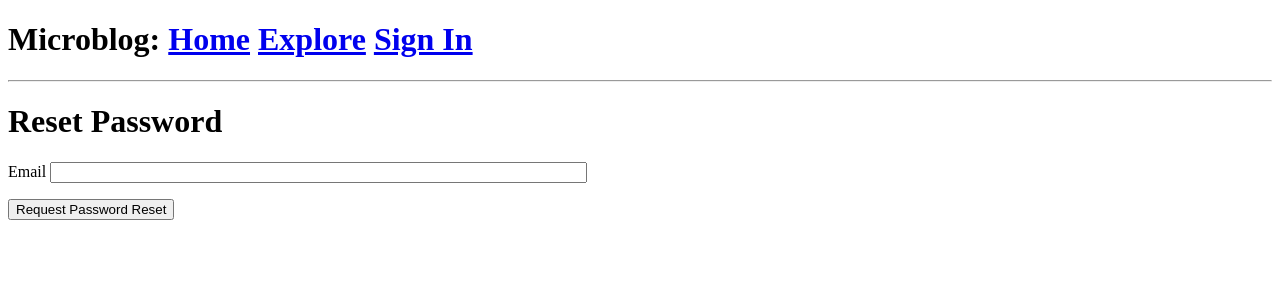
After one commit to thelomb/microblog, a Flask app: page /reset_password_request in a window 1280 px wide. The commit adds this page. Shown: the top 300 px of the page. Run offline with Flask 2, Linux system fonts and the light colour scheme.

Commit message:
password reset

```diff
--- a/application/__init__.py
+++ b/application/__init__.py
@@ -6,6 +6,8 @@ from flask_login import LoginManager
 import logging
 from logging.handlers import SMTPHandler, RotatingFileHandler
 import os
+from flask_mail import Mail
+
 
 app = Flask(__name__)
 app.config.from_object(Config)
@@ -14,6 +16,8 @@ migrate = Migrate(app, db)
 login = LoginManager(app)
 login.login_view = 'login'
 login.login_message = 'Please log in'
+mail = Mail(app)
+
 
 if not app.debug:
     if app.config['MAIL_SERVER']:
--- a/application/forms.py
+++ b/application/forms.py
@@ -52,3 +52,15 @@ class PostForm(FlaskForm):
     post = TextAreaField('Say something', validators=[
         DataRequired(), Length(min=1, max=140)])
     submit = SubmitField('Submit')
+
+
+class ResetPasswordRequestForm(FlaskForm):
+    email = StringField('Email', validators=[DataRequired(), Email()])
+    submit = SubmitField('Request Password Reset')
+
+
+class ResetPasswordForm(FlaskForm):
+    password = PasswordField('Password', validators=[DataRequired()])
+    password_repeat = PasswordField(
+        'Repeat Password', validators=[DataRequired(), EqualTo('password')])
+    submit = SubmitField('Request Password Reset')
--- a/application/routes.py
+++ b/application/routes.py
@@ -1,11 +1,13 @@
 from flask import render_template, flash, redirect, url_for, request
 from application import app, db
 from application.forms import (LoginForm, RegistrationForm, EditProfileForm,
-                               PostForm)
+                               PostForm, ResetPasswordRequestForm,
+                               ResetPasswordForm)
 from flask_login import current_user, login_user, logout_user, login_required
 from application.models import User, Post
 from werkzeug.urls import url_parse
 from datetime import datetime
+from application.email import send_password_reset_email
 
 
 @app.before_request
@@ -157,3 +159,34 @@ def explore():
         if posts.has_prev else None
     return render_template('index.html', title='Explore', posts=posts.items,
                            next_url=next_url, prev_url=prev_url)
+
+
+@app.route('/reset_password_request', methods=['GET', 'POST'])
+def reset_password_request():
+    if current_user.is_authenticated:
+        return redirect(url_for('index'))
+    form = ResetPasswordRequestForm()
+    if form.validate_on_submit():
+        user = User.query.filter_by(email=form.email.data).first()
+        if user:
+            send_password_reset_email(user)
+        flash('Check your email for the instructions to reset your password')
+        return redirect(url_for('login'))
+    return render_template('reset_password_request.html',
+                           title='Reset Password', form=form)
+
+
+@app.route('/reset_password/<token>', methods=['GET', 'POST'])
+def reset_password(token):
+    if current_user.is_authenticated:
+        return redirect(url_for('index'))
+    user = User.verify_reset_password_token(token)
+    if not user:
+        return redirect(url_for('index'))
+    form = ResetPasswordForm()
+    if form.validate_on_submit():
+        user.set_password(form.password.data)
+        db.session.commit()
+        flash('Your password has been reset')
+        return redirect(url_for('login'))
+    return render_template('reset_password.html', form=form)
--- a/application/templates/login.html
+++ b/application/templates/login.html
@@ -25,5 +25,11 @@
     </p>
     <p>{{ form.submit() }}</p>
   </form>
+  <p>
+    Forgot your password?
+    <a href="{{ url_for('reset_password_request') }}">
+      Click to Reset It
+    </a>
+  </p>
   <p>New User? <a href="{{ url_for('register') }}">Click to Register</a></p>
 {% endblock %}
--- /dev/null
+++ b/application/templates/reset_password_request.html
@@ -0,0 +1,18 @@
+{% extends 'base.html' %}
+
+{% block content %}
+  <h1>Reset Password</h1>
+  <form action="" method="post">
+    {{ form.hidden_tag() }}
+    <p>
+      {{ form.email.label }}
+      {{ form.email(size=64) }}
+      {% for error in form.email.errors %}
+        <span style='color:red;'>[{{ error }}]</span>
+      {% endfor %}
+    </p>
+    <p>
+      {{ form.submit() }}
+    </p>
+  </form>
+{% endblock %}
```
Also changed, not shown: application/email.py (added, +21 -0 lines), application/models.py (+21 -1 lines), application/templates/email/reset_password.html (added, +12 -0 lines), application/templates/email/reset_password.txt (added, +11 -0 lines), application/templates/reset_password.html (added, +33 -0 lines).
